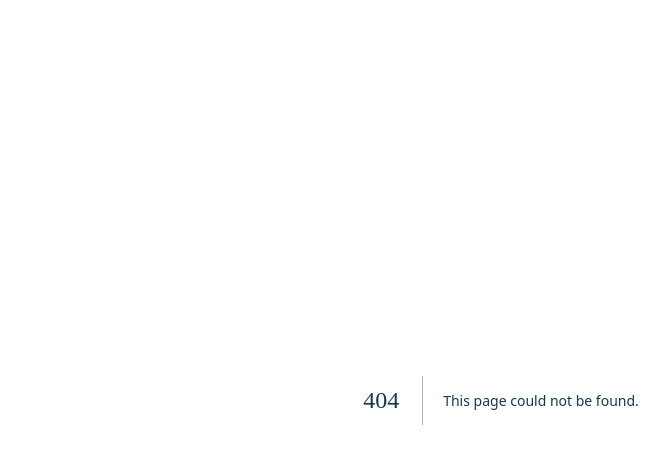
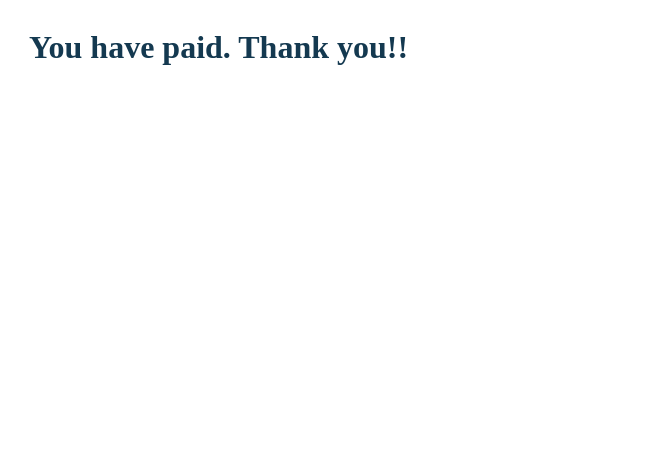
Before and after one commit to louis-ryan/gift-easy-sender, a Next.js app: page /1/1 in a window 1280 px wide. Before the commit this address had no page. Shown: the top 464 px of the page, without its empty margins (139-808 px from the left). Built offline with nearby package versions, Linux system fonts and the light colour scheme.

Commit message:
success message

```diff
--- a/components/GiftPaymentForm.js
+++ b/components/GiftPaymentForm.js
@@ -6,7 +6,7 @@ import { useState, useEffect } from 'react';
 const stripePromise = loadStripe("pk_test_51QIZDoBA4OL48GP496gr6YabbIGhw1zzM4O7XhIAV52InnQp2tehgnZnRdCVRvzMCEmVI5QbIwfdIu51VcMN8utz00rDDwIK9Z");
 
 // CheckoutForm Component (Inner form component)
-const CheckoutForm = ({ recipientId, giftAmount }) => {
+const CheckoutForm = ({ recipientId, giftAmount, eventName }) => {
     const stripe = useStripe();
     const elements = useElements();
     const [loading, setLoading] = useState(false);
@@ -50,7 +50,7 @@ const CheckoutForm = ({ recipientId, giftAmount }) => {
                 elements,
                 clientSecret,
                 confirmParams: {
-                    return_url: `${window.location.origin}/payment-complete`,
+                    return_url: `${window.location.origin}/eventName/just-got-better`,
                 },
             });
 
--- /dev/null
+++ b/pages/[id]/[success]/index.js
@@ -0,0 +1,12 @@
+const Success = () => (
+
+    <div className="container">
+        <div className="wrapper">
+            <h1>{"You have paid. Thank you!!"}</h1>
+        </div>
+    </div>
+
+)
+
+
+export default Success;
--- a/pages/[id]/index.js
+++ b/pages/[id]/index.js
@@ -74,6 +74,7 @@ const Note = () => {
                         <GiftPaymentForm
                             recipientId="acct_1QK0JABUsEMA9E3L"
                             giftAmount={10.00}
+                            eventName={eventName}
                         />
 
                         <div className='doublegapver' />
```
